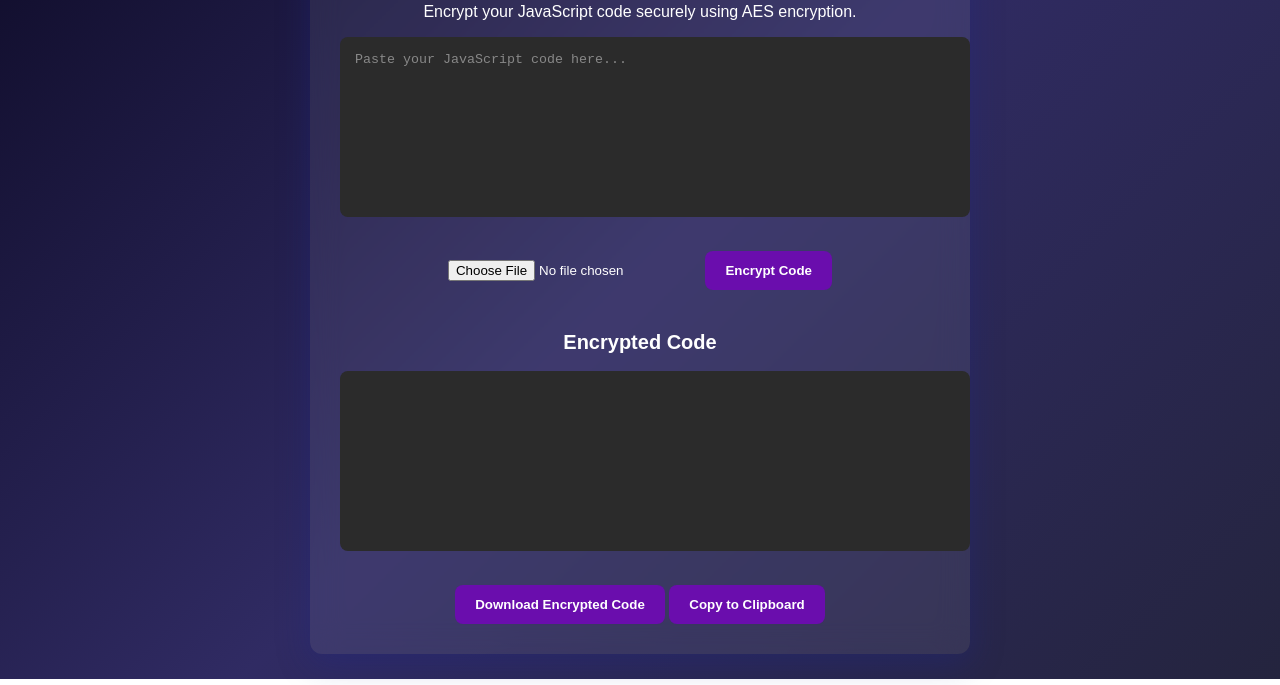
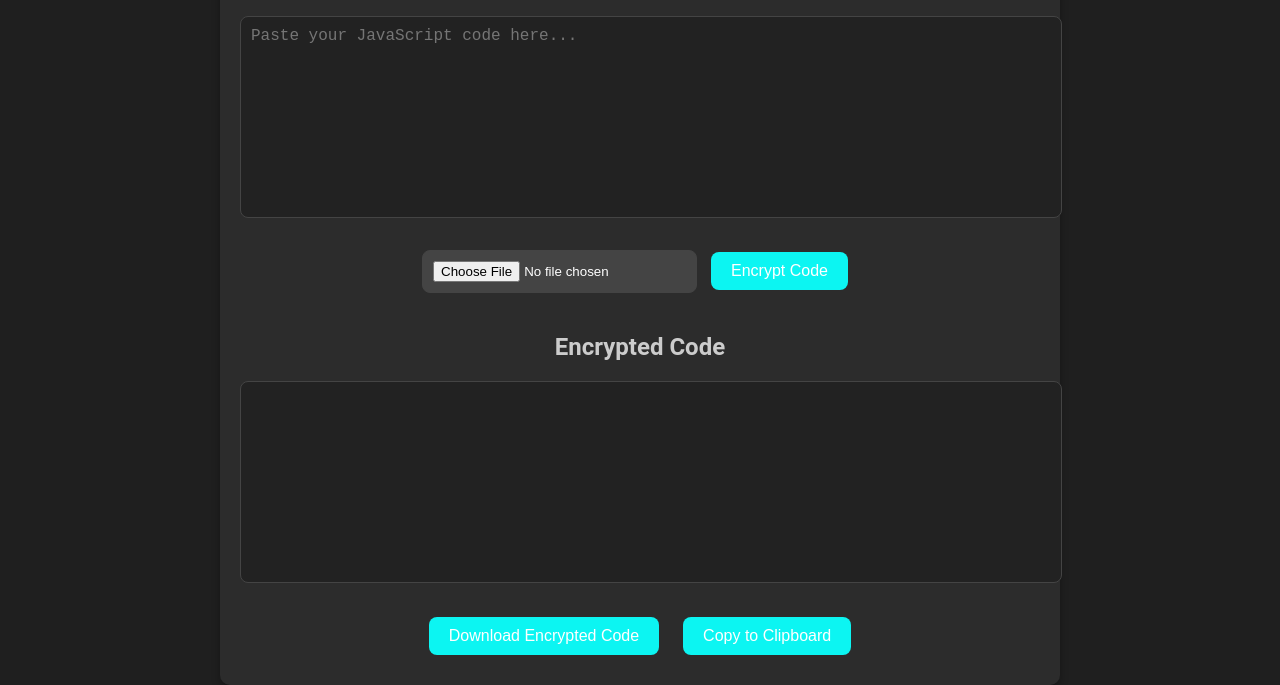
Before and after one commit to KriszzTzy/Kriszz-V2, a plain HTML site: page index.html in a window 1280 px wide. Shown: the part 121-806 px from the top of the page. Drawn offline with Linux system fonts and the light colour scheme.

Commit message:
Update style.css

```diff
--- a/style.css
+++ b/style.css
@@ -1,75 +1,80 @@
 body {
+  font-family: 'Roboto', sans-serif;
+  background-color: #1f1f1f;
+  color: #ffffff;
   margin: 0;
   padding: 0;
-  background: linear-gradient(135deg, #0f0c29, #302b63, #24243e);
-  font-family: 'Poppins', sans-serif;
-  color: #ffffff;
-  height: 100vh;
   display: flex;
   justify-content: center;
   align-items: center;
+  height: 100vh;
 }
 
 .container {
-  width: 90%;
-  max-width: 600px;
-  background: rgba(255, 255, 255, 0.07);
-  padding: 30px;
-  border-radius: 12px;
-  backdrop-filter: blur(15px);
-  box-shadow: 0 8px 32px 0 rgba(31, 38, 135, 0.37);
+  width: 80%;
+  max-width: 800px;
   text-align: center;
+  background-color: #2c2c2c;
+  padding: 20px;
+  border-radius: 10px;
+  box-shadow: 0 4px 8px rgba(0, 0, 0, 0.3);
 }
 
 h1 {
-  margin-bottom: 20px;
-  font-size: 26px;
-  color: #d1d1f1;
+  color: #0cf5f2;
+}
+
+p {
+  color: #ccc;
+  font-size: 1.2rem;
 }
 
 textarea {
   width: 100%;
-  height: 150px;
+  padding: 10px;
+  border-radius: 8px;
+  border: 1px solid #444;
+  background-color: #222;
+  color: #fff;
+  font-size: 1rem;
   margin-bottom: 20px;
-  padding: 15px;
-  border-radius: 8px;
-  border: none;
-  background-color: #2b2b2b;
-  color: #eee;
   resize: none;
 }
 
-textarea::placeholder {
-  color: #888;
-}
-
 input[type="file"] {
+  background-color: #444;
+  border: 1px solid #444;
+  padding: 10px;
+  color: white;
+  border-radius: 8px;
   margin-bottom: 20px;
-  color: #fff;
 }
 
 button {
-  background-color: #6a0dad;
+  background-color: #0cf5f2;
+  color: #fff;
+  padding: 10px 20px;
+  border-radius: 8px;
   border: none;
-  padding: 12px 20px;
-  border-radius: 8px;
-  color: white;
-  font-weight: bold;
   cursor: pointer;
-  transition: 0.3s;
-  margin-top: 10px;
+  font-size: 1rem;
+  margin: 10px;
 }
 
 button:hover {
-  background-color: #8a2be2;
+  background-color: #0fa5a9;
 }
 
-.divider {
-  margin: 15px 0;
-  color: #aaa;
+button:active {
+  background-color: #08c3c5;
 }
 
 h2 {
-  margin-top: 30px;
-  font-size: 20px;
+  color: #ccc;
 }
+
+a {
+  text-decoration: none;
+  color: #0cf5f2;
+  font-weight: bold;
+}
```
